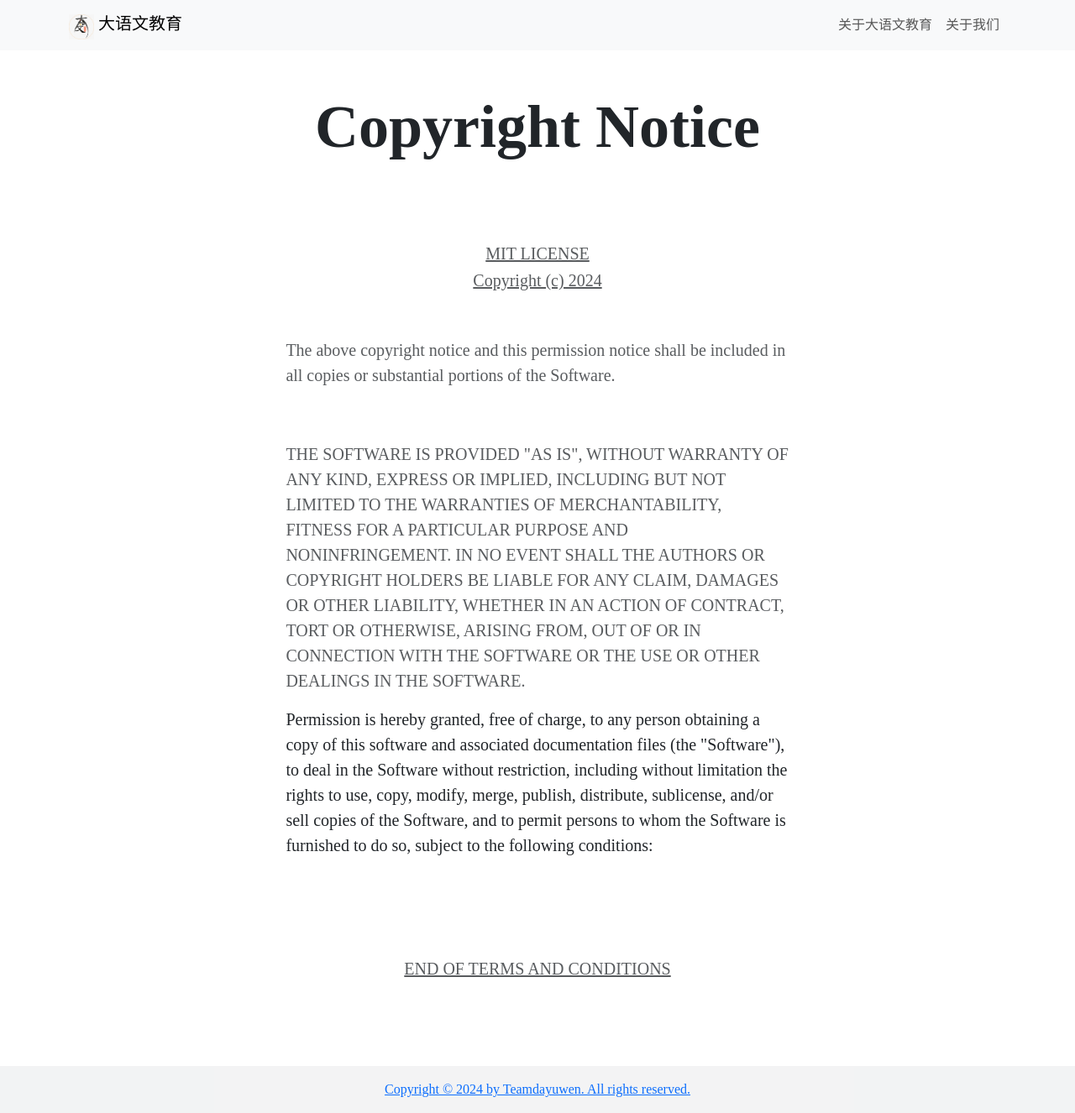
After one commit to ttiramisu/website-2024, a Flask app: page /policy in a window 1280 px wide. The commit adds this page. Shown: the whole page at 84% size. Run offline with Flask 3, Linux system fonts and the light colour scheme; some libraries are stand-ins or nearby versions; some web fonts are replaced.

Commit message:
added policy

```diff
--- a/api/app.py
+++ b/api/app.py
@@ -14,6 +14,10 @@ def index():
 @app.route('/about-us')
 def about():
     return render_template('about.html')
+
+@app.route('/policy')
+def policy():
+    return render_template('policy.html')
 
 ###############################
 ############ ERROR ############
--- a/api/templates/base.html
+++ b/api/templates/base.html
@@ -49,12 +49,6 @@
             <li class="nav-item">
               <a class="nav-link" href="{{ url_for('about') }}">关于我们</a>
             </li>
-            <li class="nav-item">
-              <a class="nav-link" href="{{ url_for('about') }}">关于我们</a>
-            </li>
-            <li class="nav-item">
-              <a class="nav-link" href="{{ url_for('about') }}">关于我们</a>
-            </li>
           </ul>
         </div>
       </div>
@@ -67,11 +61,13 @@
     {% endblock %}
   </main>
 
-  <footer class="bg-light text-center text-lg-start">
-    <div class="text-center p-3" style="background-color: rgba(219, 219, 219, 0.2);">
-      Copyright © <span class="year">2024</span> by Teamdayuwen. All rights reserved.
-    </div>
-  </footer>
+  <a class="footer-link" href="{{ url_for('policy') }}">
+    <footer class="bg-light text-center text-lg-start">
+      <div class="text-center p-3" style="background-color: rgba(219, 219, 219, 0.2);">
+        Copyright © <span class="year">2024</span> by Teamdayuwen. All rights reserved.
+      </div>
+    </footer>
+  </a>
 
   <!-- MAIN SCRIPTS -->
   <script src="{{ url_for('static', filename='js/bootstrap.bundle.min.js') }}" async></script>
--- /dev/null
+++ b/api/templates/policy.html
@@ -0,0 +1,64 @@
+{% extends 'base.html' %}
+
+{% block content %}
+
+<div class="container py-5">
+  <div class="row mb-4 mb-lg-5">
+    <div class="col-lg-9 mx-auto text-center">
+      <div class="lc-block mb-4">
+        <div editable="rich">
+          <h1 class="display-2 fw-bold">Copyright Notice</h1>
+        </div>
+      </div>
+
+      <div class="row mb-4 ">
+        <div class="col-lg-10 mx-auto text-center">
+          <div class="lc-block position-relative">
+          </div><!-- /col -->
+        </div>
+      </div>
+
+      <div class="container py-5" id="copyright">
+        <div class="row mb-4 mb-lg-5">
+          <div class="col-lg-9 mx-auto">
+            <div class="lc-block mb-4">
+              <div editable="rich">
+                <h1 class="text-muted lead text-center"><strong><u>MIT LICENSE</u></strong></h1>
+                <h4 class="text-muted lead text-center"><u>Copyright (c) 2024</u></h4>
+                <br>
+                <br>
+                <p class="text-muted lead text-start">
+                  The above copyright notice and this permission notice shall be
+                  included in all
+                  copies or substantial portions of the Software.
+                </p>
+                <br>
+                <br>
+                <p class="text-muted lead text-start">
+                  THE SOFTWARE IS PROVIDED "AS IS", WITHOUT WARRANTY OF ANY KIND, EXPRESS OR
+                  IMPLIED, INCLUDING BUT NOT LIMITED TO THE WARRANTIES OF MERCHANTABILITY,
+                  FITNESS FOR A PARTICULAR PURPOSE AND NONINFRINGEMENT. IN NO EVENT SHALL THE
+                  AUTHORS OR COPYRIGHT HOLDERS BE LIABLE FOR ANY CLAIM, DAMAGES OR OTHER
+                  LIABILITY, WHETHER IN AN ACTION OF CONTRACT, TORT OR OTHERWISE, ARISING FROM,
+                  OUT OF OR IN CONNECTION WITH THE SOFTWARE OR THE USE OR OTHER DEALINGS IN THE
+                  SOFTWARE.
+                </p>
+                <p class="text-muter lead text-start">
+                  Permission is hereby granted, free of charge, to any person obtaining a copy
+                  of this software and associated documentation files (the "Software"), to deal
+                  in the Software without restriction, including without limitation the rights
+                  to use, copy, modify, merge, publish, distribute, sublicense, and/or sell
+                  copies of the Software, and to permit persons to whom the Software is
+                  furnished to do so, subject to the following conditions:
+                </p>
+              </div>
+            </div>
+          </div>
+        </div>
+      </div>
+
+      <h4 class="text-muted lead text-center"><u>END OF TERMS AND CONDITIONS</u></h4>
+    </div>
+  </div>
+</div>
+{% endblock %}
```
